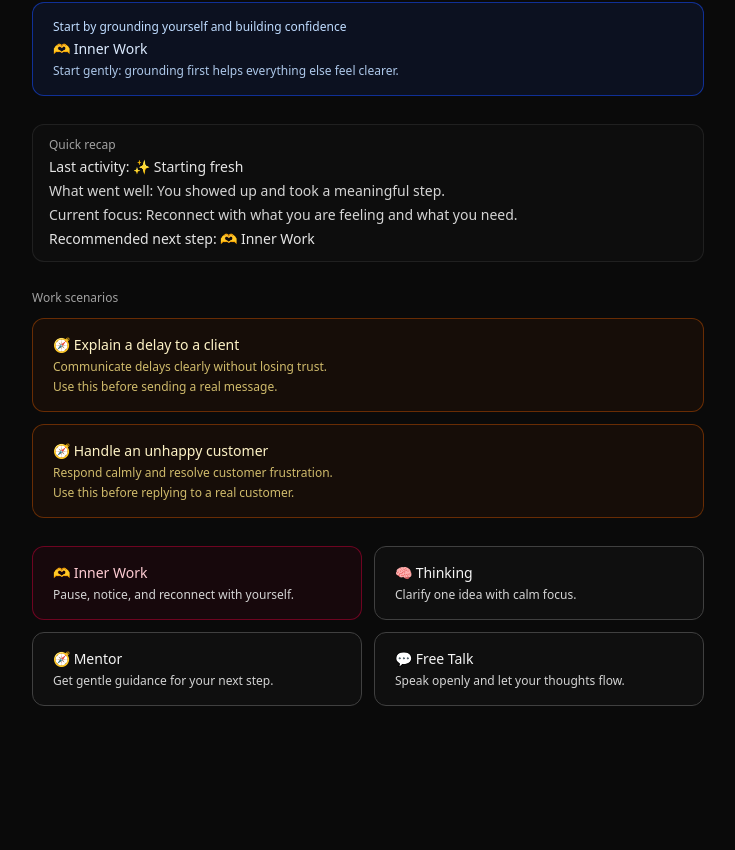
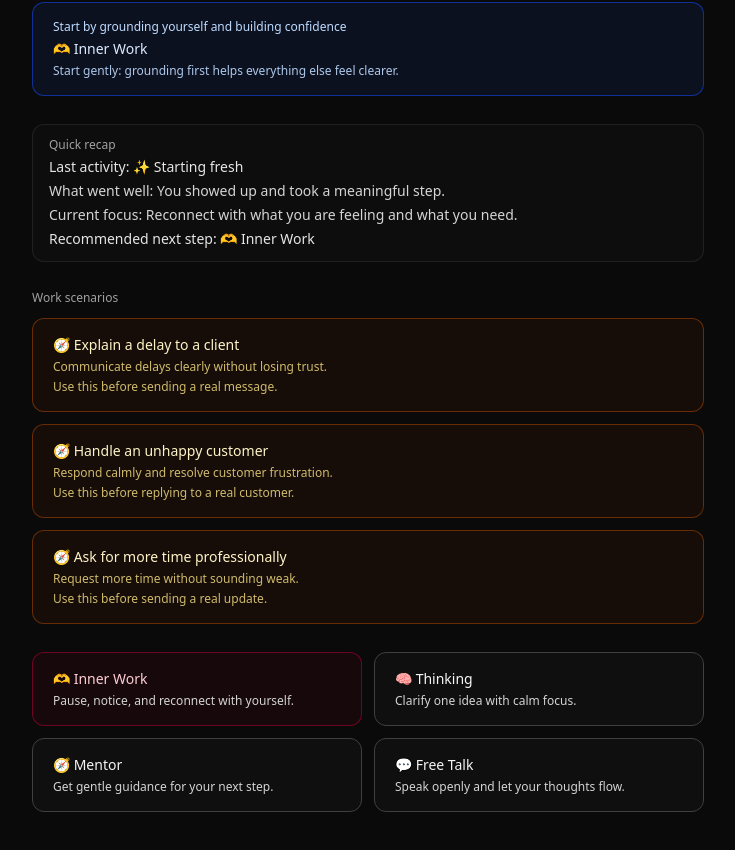
Before and after one commit to logan-woo-tech/woo-mvp, a Next.js app: page /learner in a window 1280 px wide. Shown: the part 504-1354 px from the top of the page, without its empty margins (272-1007 px from the left). Before the commit the page ends 1250 px from the top, so only its background shows below. Built offline with nearby package versions, Linux system fonts and the light colour scheme.

Commit message:
feat: complete scenario loop v1 (ask, delay, unhappy) with refined coaching logic

```diff
--- a/src/app/conversation/page.tsx
+++ b/src/app/conversation/page.tsx
@@ -1,6 +1,6 @@
 "use client";
 
-import React, { Suspense, useMemo, useRef, useState } from "react";
+import React, { Suspense, useRef, useState } from "react";
 import { useRouter, useSearchParams } from "next/navigation";
 import { mockConversation } from "../../mocks/conversation";
 import {
@@ -94,19 +94,44 @@ function getDifficultyLabel(growthCount: number) {
   return "Simple";
 }
 
-function buildLiveHints(answer: string): string[] {
+function buildLiveHints(
+  answer: string,
+  scenarioId: string | null | undefined,
+): string[] {
   const trimmed = answer.trim();
   const normalized = trimmed.toLowerCase();
+  if (scenarioId === "delay-client") {
+    const hints: string[] = [];
+    if (!normalized.includes("because")) {
+      hints.push("Explain the reason clearly.");
+    }
+    if (!normalized.includes("for example") && !normalized.includes("example")) {
+      hints.push("Add one concrete example.");
+    }
+    return hints.slice(0, 2);
+  }
+
+  if (scenarioId === "unhappy-customer") {
+    return [
+      "Acknowledge the customer's frustration first.",
+      "Then explain what you will do to fix it.",
+    ];
+  }
+
+  if (scenarioId === "ask-more-time") {
+    return [
+      "Be clear about your new deadline.",
+      "Avoid vague phrases like 'as soon as possible'.",
+    ];
+  }
+
   const hints: string[] = [];
-
   if (trimmed.length > 0 && trimmed.length < 30) {
     hints.push("Add one more detail.");
   }
-
   if (!normalized.includes("because")) {
     hints.push('Add "because..." to explain your reason.');
   }
-
   if (
     normalized.includes("because") &&
     !normalized.includes("for example") &&
@@ -114,7 +139,6 @@ function buildLiveHints(answer: string): string[] {
   ) {
     hints.push("Good — now add one example.");
   }
-
   return hints.slice(0, 2);
 }
 
@@ -196,7 +220,7 @@ function ConversationContent() {
 
   const mainQuestion = scenario ? scenario.question : activityQuestion;
   const difficultyLabel = getDifficultyLabel(growthCount);
-  const liveHints = useMemo(() => buildLiveHints(answer), [answer]);
+  const liveHints = buildLiveHints(answer, scenarioId);
 
   function insertText(text: string) {
     setAnswer(text);
--- a/src/app/feedback/page.tsx
+++ b/src/app/feedback/page.tsx
@@ -65,6 +65,11 @@ const WORK_SCENARIO_META: Record<
     support: "Lead with empathy, then move clearly to a solution.",
     nextStepLabel: "Ask for more time professionally",
   },
+  "ask-more-time": {
+    intro: "You communicated the delay clearly without sounding uncertain.",
+    support: "Be specific with your new deadline and show control of the situation.",
+    nextStepLabel: "Explain a delay to a client",
+  },
 };
 
 function getAnswerAwareFeedback(answer: string): string[] {
@@ -110,7 +115,22 @@ function getPracticalNextLine(answer: string): string {
   return "Try this next time: replace a general word with a more precise professional phrase.";
 }
 
-function getWhatWorks(answer: string): string {
+function getWhatWorks(
+  answer: string,
+  scenarioId?: WorkScenarioId | null,
+): string {
+  if (scenarioId === "delay-client") {
+    return "You explained the situation clearly instead of avoiding it.";
+  }
+
+  if (scenarioId === "unhappy-customer") {
+    return "You acknowledged the customer's frustration without becoming defensive.";
+  }
+
+  if (scenarioId === "ask-more-time") {
+    return "You proposed a clear new timeline instead of being vague.";
+  }
+
   const trimmed = answer.trim();
   const normalized = trimmed.toLowerCase();
 
@@ -137,7 +157,22 @@ function getWhatWorks(answer: string): string {
   return "You communicated directly and kept a calm tone.";
 }
 
-function getWhatToChange(answer: string): string {
+function getWhatToChange(
+  answer: string,
+  scenarioId?: WorkScenarioId | null,
+): string {
+  if (scenarioId === "delay-client") {
+    return "Make your new timeline more specific.";
+  }
+
+  if (scenarioId === "unhappy-customer") {
+    return "Focus more on empathy before explaining the issue.";
+  }
+
+  if (scenarioId === "ask-more-time") {
+    return "Make your deadline more precise and confident.";
+  }
+
   const trimmed = answer.trim();
   const normalized = trimmed.toLowerCase();
 
@@ -160,6 +195,18 @@ function buildScenarioBetterVersion(
   scenarioId: WorkScenarioId,
   tone: WorkScenarioTone,
 ): string {
+  if (scenarioId === "ask-more-time") {
+    if (tone === "formal") {
+      return "I would like to request a short extension on the deadline because I am finalizing the last details. To ensure quality, I can deliver the completed version by tomorrow at 4 PM.";
+    }
+
+    if (tone === "neutral") {
+      return "I need a bit more time because I am finalizing the last details. I can deliver the completed version by tomorrow at 4 PM.";
+    }
+
+    return "Quick update — I may need a bit more time because I’m finishing the last details. I can send it by tomorrow at 4 PM.";
+  }
+
   if (scenarioId === "unhappy-customer") {
     if (tone === "formal") {
       return "I understand your concern and appreciate you bringing this up. This happened because of a delay in our process. We are resolving it now and will update you shortly.";
@@ -261,8 +308,8 @@ function FeedbackContent() {
 
   const answerAwareLines = getAnswerAwareFeedback(answer);
   const practicalNextLine = getPracticalNextLine(answer);
-  const whatWorks = getWhatWorks(answer);
-  const whatToChange = getWhatToChange(answer);
+  const whatWorks = getWhatWorks(answer, scenario?.id);
+  const whatToChange = getWhatToChange(answer, scenario?.id);
 
   const betterVersion =
     isScenarioMode && scenario
--- a/src/app/learner/page.tsx
+++ b/src/app/learner/page.tsx
@@ -280,6 +280,21 @@ export default async function LearnerPage({ searchParams }: LearnerPageProps) {
               Use this before replying to a real customer.
             </span>
           </Link>
+
+          <Link
+            href={`/conversation?scenario=ask-more-time&growth=${growthCount}`}
+            className="rounded-xl border border-amber-700/50 bg-amber-950/20 px-5 py-4 text-left text-sm text-amber-100 hover:bg-amber-900/30"
+          >
+            <span className="block font-medium">
+              🧭 Ask for more time professionally
+            </span>
+            <span className="mt-1 block text-xs text-amber-200/80">
+              Request more time without sounding weak.
+            </span>
+            <span className="mt-1 block text-xs text-amber-200/80">
+              Use this before sending a real update.
+            </span>
+          </Link>
         </div>
 
         <div className="grid grid-cols-2 gap-3">
--- a/src/mocks/workScenarios.ts
+++ b/src/mocks/workScenarios.ts
@@ -1,5 +1,8 @@
 export type WorkScenarioTone = "formal" | "neutral" | "friendly";
-export type WorkScenarioId = "delay-client" | "unhappy-customer";
+export type WorkScenarioId =
+  | "delay-client"
+  | "unhappy-customer"
+  | "ask-more-time";
 
 export type WorkScenario = {
   id: WorkScenarioId;
@@ -79,6 +82,37 @@ export const WORK_SCENARIOS: Record<WorkScenarioId, WorkScenario> = {
     sampleAnswer:
       "I understand how frustrating this must be because the delay affected your plan. For example, your order did not arrive on time. We are fixing this now and will update you within the next hour.",
   },
+  "ask-more-time": {
+    id: "ask-more-time",
+    title: "Ask for more time professionally",
+    shortLabel: "Ask for more time",
+    description: "Request more time without sounding weak or unclear.",
+    focus: "Be honest, give a reason, and propose a clear new deadline.",
+    context:
+      "You cannot meet the original deadline and need to ask for more time while maintaining trust.",
+    question: "How would you ask for more time clearly and professionally?",
+    toneStarters: {
+      formal: "I would like to request a slight extension on the deadline...",
+      neutral: "I need a bit more time to complete this...",
+      friendly: "Quick note — I may need a little more time on this...",
+    },
+    helpfulWords: [
+      "deadline",
+      "extension",
+      "complete",
+      "finalize",
+      "quality",
+      "deliver",
+      "timeline",
+    ],
+    starterSentences: [
+      "I need more time because...",
+      "The current situation is...",
+      "I can deliver this by...",
+    ],
+    sampleAnswer:
+      "I need a bit more time because I am finalizing the last details. For example, I am still validating the final output to ensure quality. I can deliver the completed version by tomorrow at 4 PM.",
+  },
 };
 
 export function getWorkScenario(
```
